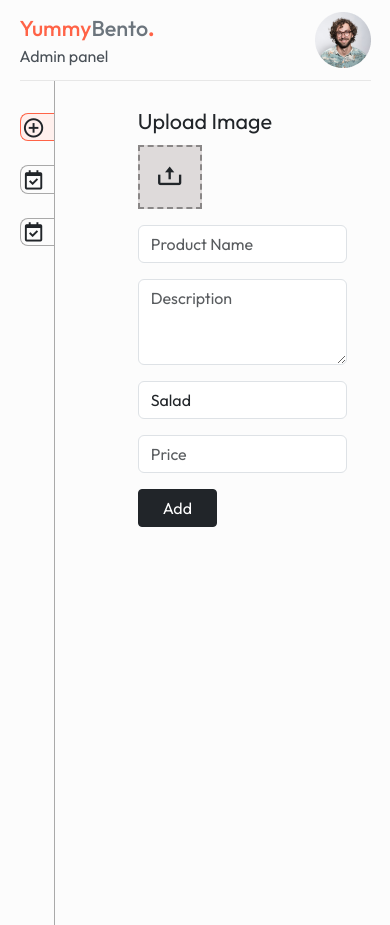
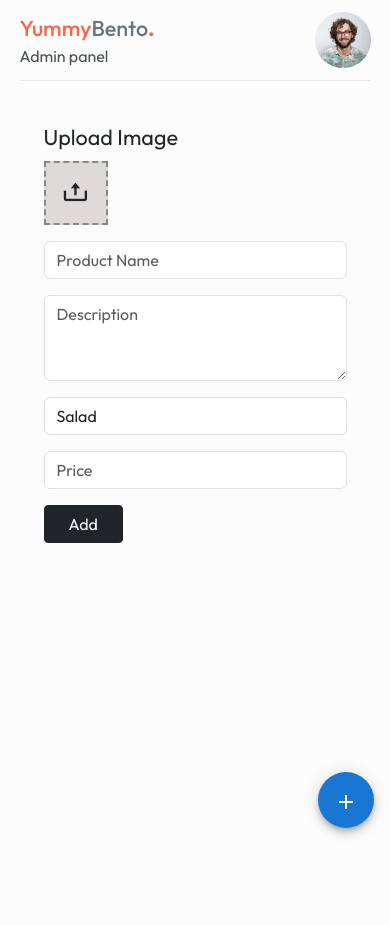
Before and after one commit to singhsinghel/YummyBento-Admin, a React (Vite) app: page /add in a window 390 px wide. After the commit the page ends 844 px from the top, so only its background shows below. Built offline with nearby package versions, Linux system fonts and the light colour scheme.

Commit message:
comleted responsiveness

```diff
--- a/src/App.jsx
+++ b/src/App.jsx
@@ -6,20 +6,22 @@ import Add from './pages/Add/Add'
 import List from '../src/pages/List/List'
 import Orders from './pages/Orders/Orders'
 import Alerts from './components/alerts/Alerts'
-
+import TemporaryDrawer from './components/Drawer/TemporaryDrawer'
 
 function App() {
+    const url='http://localhost:8080'
   return (
     <div className='app d-flex flex-column justify-content-center  m-auto'>
     <Navbar />
     <hr className='m-0' />
     <Alerts />
+    <TemporaryDrawer />
     <div className="app-content d-flex">
-      <Sidebar />
+      <Sidebar  />
       <Routes>
-        <Route path='/add' element={<Add />} />
-        <Route path='/list' element={<List />} />
-        <Route path='/orders' element={<Orders />} />
+        <Route path='/add' element={<Add url={url} />} />
+        <Route path='/list' element={<List url={url} />} />
+        <Route path='/orders' element={<Orders url={url} />} />
       </Routes>
     </div>
     </div>
--- /dev/null
+++ b/src/components/Drawer/TemporaryDrawer.jsx
@@ -0,0 +1,38 @@
+import * as React from 'react';
+import Box from '@mui/material/Box';
+import SpeedDial from '@mui/material/SpeedDial';
+import SpeedDialIcon from '@mui/material/SpeedDialIcon';
+import SpeedDialAction from '@mui/material/SpeedDialAction';
+import AddCircleOutlineIcon from '@mui/icons-material/AddCircleOutline';
+import FormatListBulletedIcon from '@mui/icons-material/FormatListBulleted';
+import OutdoorGrillIcon from '@mui/icons-material/OutdoorGrill';
+import MenuIcon from '@mui/icons-material/Menu';
+import { NavLink } from 'react-router-dom';
+
+const actions = [
+  { icon: <NavLink to='/add' ><AddCircleOutlineIcon /></NavLink>, name: 'Add ' },
+  { icon: <NavLink to='/list'><FormatListBulletedIcon /></NavLink>, name: 'List ' },
+  { icon: <NavLink to='/orders'><OutdoorGrillIcon /></NavLink>, name: 'Orders' },
+];
+
+export default function TemporaryDrawer() {
+  return (
+    <Box sx={{ }}>
+      <SpeedDial
+        className='d-md-none'
+        ariaLabel="SpeedDial basic example"
+        sx={{ position: 'fixed', bottom: 16, right: 16 , }}
+        icon={<SpeedDialIcon  openIcon={<MenuIcon />} />}
+      >
+        {actions.map((action) => (
+          <SpeedDialAction
+            key={action.name}
+            icon={action.icon}
+            tooltipTitle={action.name}
+            tooltipOpen
+          />
+        ))}
+      </SpeedDial>
+    </Box>
+  );
+}
--- a/src/components/sidebar/sidebar.css
+++ b/src/components/sidebar/sidebar.css
@@ -28,7 +28,7 @@
 
 
 @media (max-width:900px) {
-    .sidebar-option p{
-        display: none;
-    }
+   .sidebar{
+    display: none;
+   }
 }
--- a/src/pages/Add/Add.jsx
+++ b/src/pages/Add/Add.jsx
@@ -3,8 +3,7 @@ import './add.css';
 import axios from 'axios'
 import { toast } from 'react-toastify';
 
-const Add = () => {
-  const url = 'http://localhost:8080';
+const Add = ({url}) => {
   const categories = [
     'Salad', 'Rolls', 'Deserts', 'Sandwich', 'Cake', 'Pure Veg', 'Pasta', 'Noodles'
   ];
@@ -53,7 +52,7 @@ const Add = () => {
   }
 
   return (
-    <div className="add p-4 offset-2">
+    <div className="add p-4 mt-3">
       <form onSubmit={onSubmitHandle}>
         <fieldset className="add-img-upload ">
           <legend>Upload Image</legend>
--- a/src/pages/List/List.jsx
+++ b/src/pages/List/List.jsx
@@ -2,8 +2,8 @@ import React, { useEffect, useState } from 'react'
 import axios from 'axios'
 import './list.css';
 import { toast } from 'react-toastify';
-const List = () => {
-  const url='http://localhost:8080'
+const List = ({url}) => {
+
   const[list,setList]=useState([]);
 
   //fetching list
@@ -46,7 +46,7 @@ const List = () => {
         {list.map((item,index)=>{
          return(
           <div key={index} className="list-table-format row  d-flex  align-items-center ">
-            <img className='col-2' src={`${url}/images/`+item.image} alt="" />
+            <img className='col-2' src={`${url}/images/`+item.image} alt=""  />
             <p className='col-2'>{item.name}</p>
             <p className='col-4'>{item.category}</p>
             <p className='col-2'>{item.price}</p>
```
Also changed, not shown: src/pages/Add/add.css (line endings or trailing spaces).
